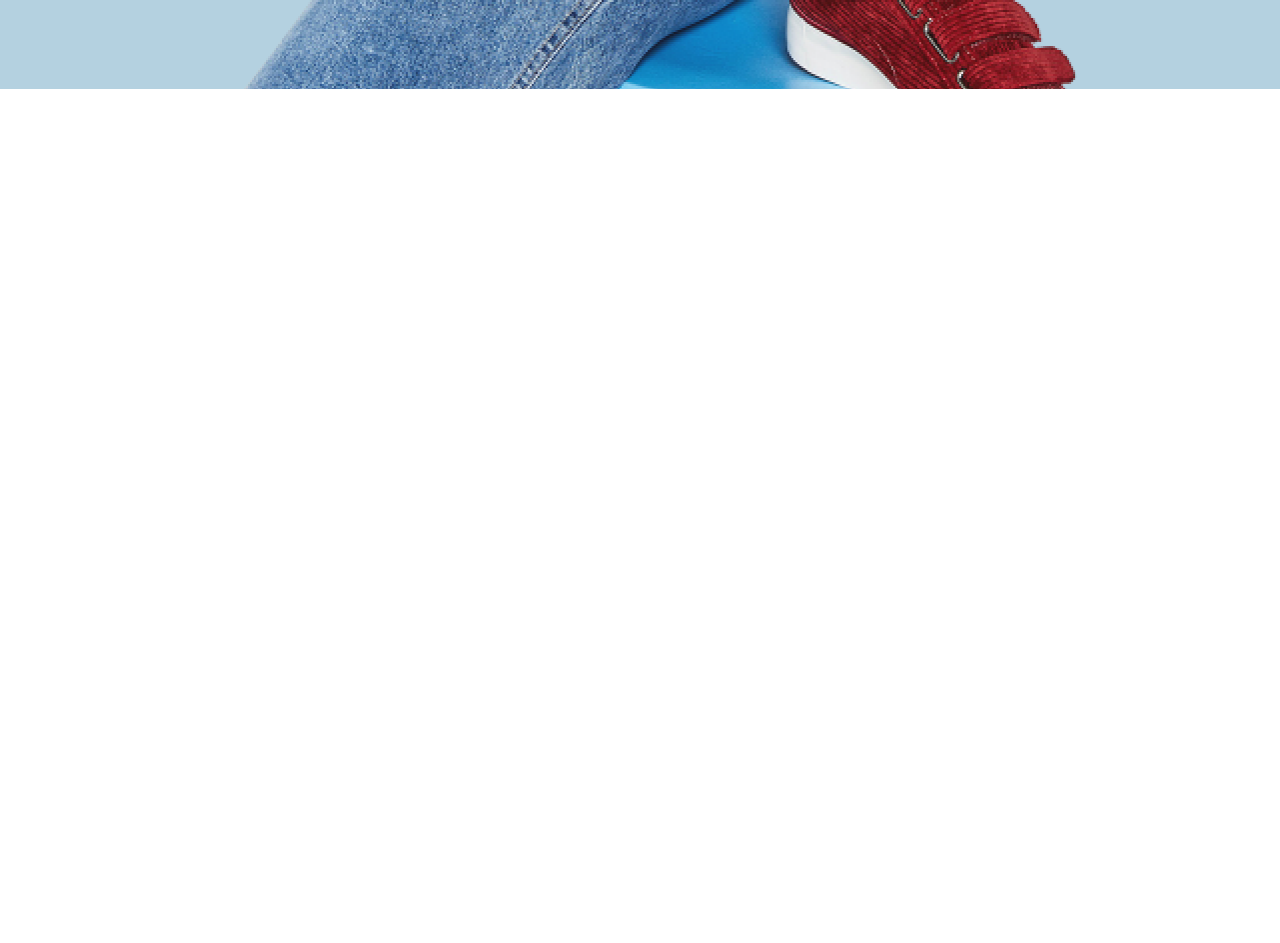
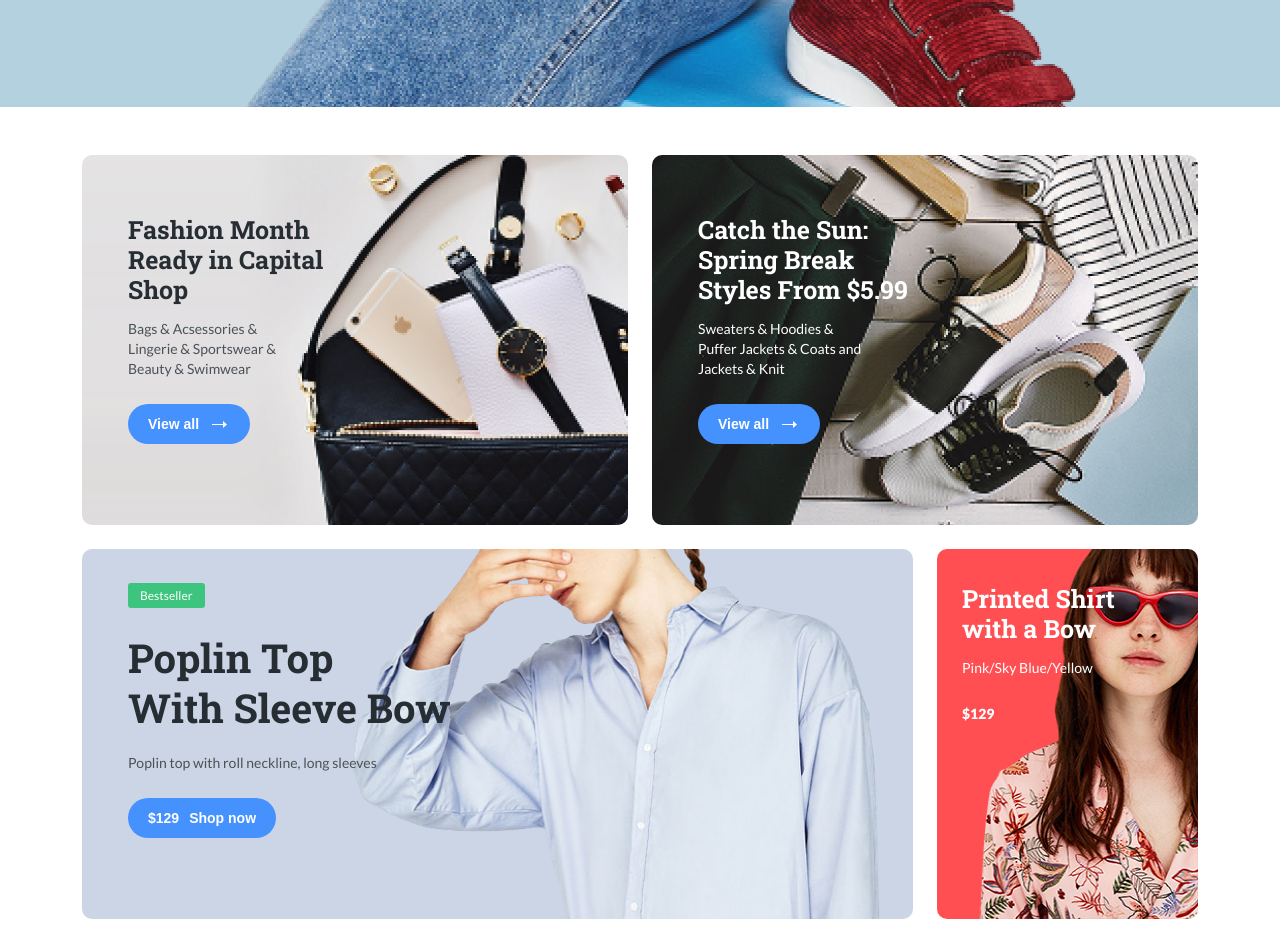
Before and after one commit to Voloshin-Sergei/E-shop, a website: page src/index.html in a window 1280 px wide. Shown: the part 531-1474 px from the top of the page. Before the commit the page ends 800 px from the top, so only its background shows below. Drawn offline with Linux system fonts and the light colour scheme.

Commit message:
feat: add cards section

```diff
--- a/src/css/style.css
+++ b/src/css/style.css
@@ -1,6 +1,20 @@
+:root {
+  --title-color: #262d33;
+  --text-color: #4b5157;
+  --white-color: #ffffff;
+}
+
+* {
+  box-sizing: border-box;
+}
+
 body {
   margin: 0;
   font-family: 'Lato', sans-serif;
+}
+
+.header {
+  padding: 15px 0;
 }
 
 .logo-image {
@@ -10,6 +24,7 @@ body {
 .navigation {
   list-style: none;
   padding: 0;
+  margin: 0;
 }
 
 .navigation-link {
@@ -28,7 +43,7 @@ body {
   background: #4592ff;
   border-radius: 20px;
   border: none;
-  color: #ffffff;
+  color: var(--white-color);
   font-style: normal;
   font-weight: 900;
   font-size: 14px;
@@ -41,6 +56,11 @@ body {
 .button-icon,
 .button-price {
   margin-right: 10px;
+}
+
+.button-icon:last-child {
+  margin-right: 0;
+  margin-left: 10px;
 }
 
 .slide {
@@ -56,13 +76,13 @@ body {
   background: #3dc47e;
   border-radius: 3px;
   padding: 5px 12px;
-  color: #ffffff;
+  color: var(--white-color);
   font-size: 12px;
   line-height: 15px;
 }
 
 .slide-title {
-  color: #262d33;
+  color: var(--title-color);
   font-size: 55px;
   line-height: 70px;
   font-family: 'Roboto Slab', serif;
@@ -73,7 +93,7 @@ body {
 .slide-description {
   font-size: 18px;
   line-height: 30px;
-  color: #4b5157;
+  color: var(--text-color);
   margin-bottom: 40px;
   max-width: 335px;
 }
@@ -94,3 +114,71 @@ body {
   border: none;
   cursor: pointer;
 }
+
+.card {
+  min-height: 370px;
+  border-radius: 10px;
+  padding: 60px 46px 80px 46px;
+}
+
+.card-1 {
+  background: #e3e2e3 url(../images/card-img-1.jpg) no-repeat top right;
+  background-size: cover;
+}
+
+.card-2 {
+  background: #000000 url(../images/card-img-2.jpg) no-repeat top right;
+  background-size: cover;
+}
+
+.card-3 {
+  padding-top: 35px;
+  background: #ccd5e6 url(../images/card-img-3.jpg) no-repeat top right 10%;
+  background-size: contain;
+}
+
+.card-4 {
+  padding-top: 35px;
+  padding-left: 25px;
+  background: #ff4f52 url(../images/card-img-4.jpg) no-repeat top right;
+  background-size: contain;
+}
+
+.card-title {
+  font-family: 'Roboto Slab', serif;
+  font-size: 25px;
+  line-height: 30px;
+  color: var(--title-color);
+  max-width: 222px;
+  margin: 0;
+}
+
+.card-title.large {
+  min-width: 420px;
+  font-size: 40px;
+  line-height: 50px;
+  margin-top: 30px;
+  margin-bottom: 20px;
+}
+
+.card-text {
+  max-width: 176px;
+  color: var(--text-color);
+  font-size: 14px;
+  line-height: 20px;
+  margin-bottom: 25px;
+}
+
+.card-text.large {
+  max-width: 320px;
+}
+
+.card-price {
+  font-size: 14px;
+  line-height: 20px;
+  font-weight: 900;
+}
+
+.text-light {
+  color: var(--white-color);
+}
--- a/src/index.html
+++ b/src/index.html
@@ -20,7 +20,7 @@
     <link rel="stylesheet" href="css/style.css" />
   </head>
   <body>
-    <header class="container">
+    <header class="container header">
       <div class="row justify-content-between align-items-center">
         <div class="col-2">
           <a class="logo-link" href="/">
@@ -95,5 +95,55 @@
         </div>
       </div>
     </div>
+    <div class="container pt-5 pb-4">
+      <div class="row">
+        <div class="col-6">
+          <div class="card card-1 mb-4">
+            <h3 class="card-title">Fashion Month Ready in Capital Shop</h3>
+            <p class="card-text">Bags & Acsessories & Lingerie & Sportswear & Beauty & Swimwear</p>
+            <button class="button">
+              <span class="button-text">View all</span>
+              <img class="button-icon" src="images/arrow.svg" alt="icon: arrow" />
+            </button>
+          </div>
+        </div>
+        <div class="col-6">
+          <div class="card card-2 mb-4">
+            <h3 class="card-title text-light">Catch the Sun: Spring Break Styles From $5.99</h3>
+            <p class="card-text text-light">
+              Sweaters & Hoodies & Puffer Jackets & Coats and Jackets & Knit
+            </p>
+            <button class="button">
+              <span class="button-text">View all</span>
+              <img class="button-icon" src="images/arrow.svg" alt="icon: arrow" />
+            </button>
+          </div>
+        </div>
+        <div class="col-9">
+          <div class="card card-3">
+            <span class="label">Bestseller</span>
+            <h3 class="card-title large">
+              Poplin Top <br />
+              With Sleeve Bow
+            </h3>
+            <p class="card-text large">Poplin top with roll neckline, long sleeves</p>
+            <button class="button">
+              <span class="button-price">$129</span>
+              <span class="button-text">Shop now</span>
+            </button>
+          </div>
+        </div>
+        <div class="col-3">
+          <div class="card card-4">
+            <h3 class="card-title text-light">
+              Printed Shirt <br />
+              with a Bow
+            </h3>
+            <p class="card-text text-light">Pink/Sky Blue/Yellow</p>
+            <span class="card-price text-light">$129</span>
+          </div>
+        </div>
+      </div>
+    </div>
   </body>
 </html>
```
Also changed, not shown: build/css/style.css, build/images/arrow.svg (added), build/images/card-img-1.jpg (added), build/images/card-img-2.jpg (added), build/images/card-img-3.jpg (added), build/images/card-img-4.jpg (added), build/index.html, src/images/arrow.svg (added), src/images/card-img-1.jpg (added), src/images/card-img-2.jpg (added), src/images/card-img-3.jpg (added), src/images/card-img-4.jpg (added).
